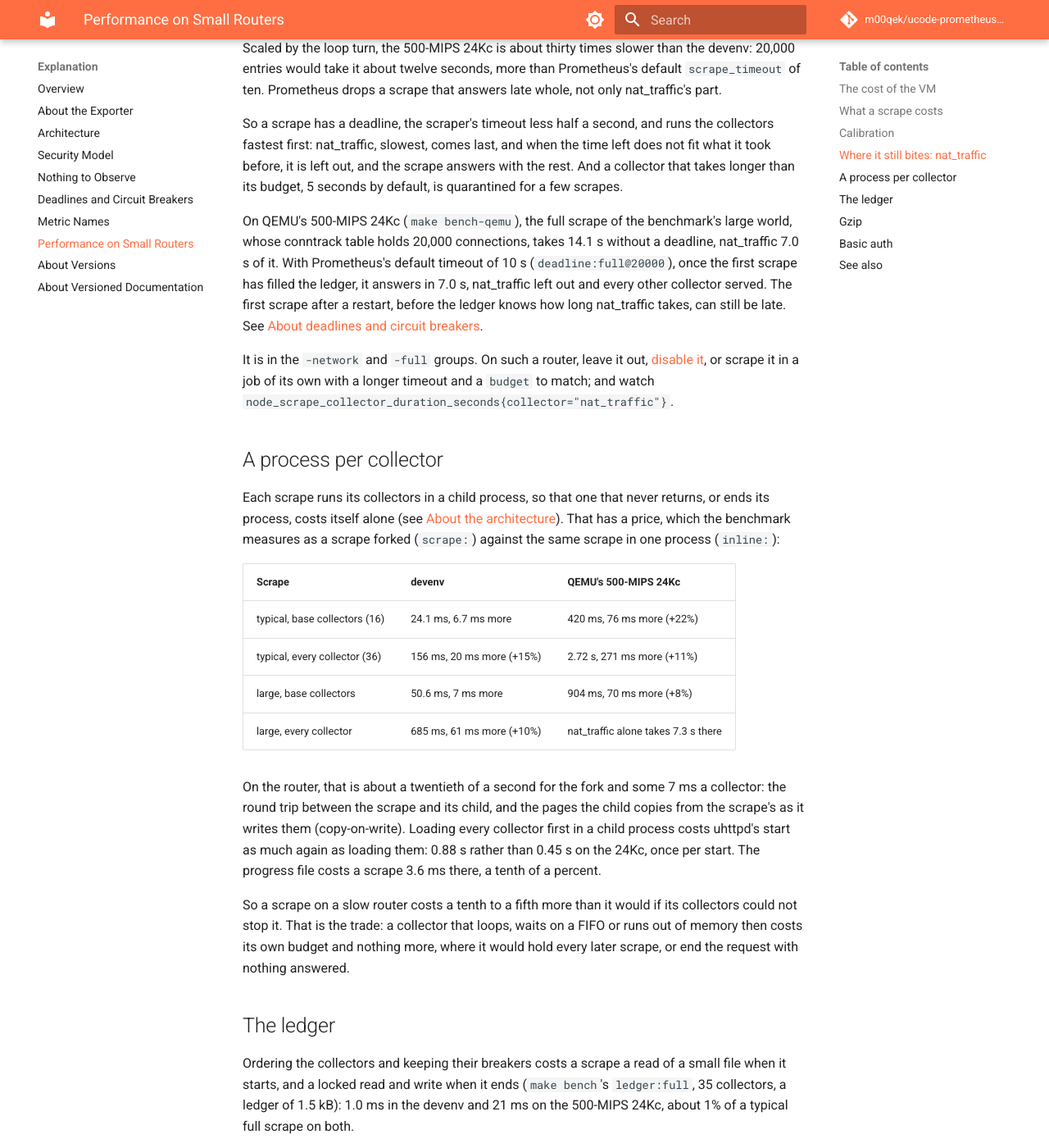
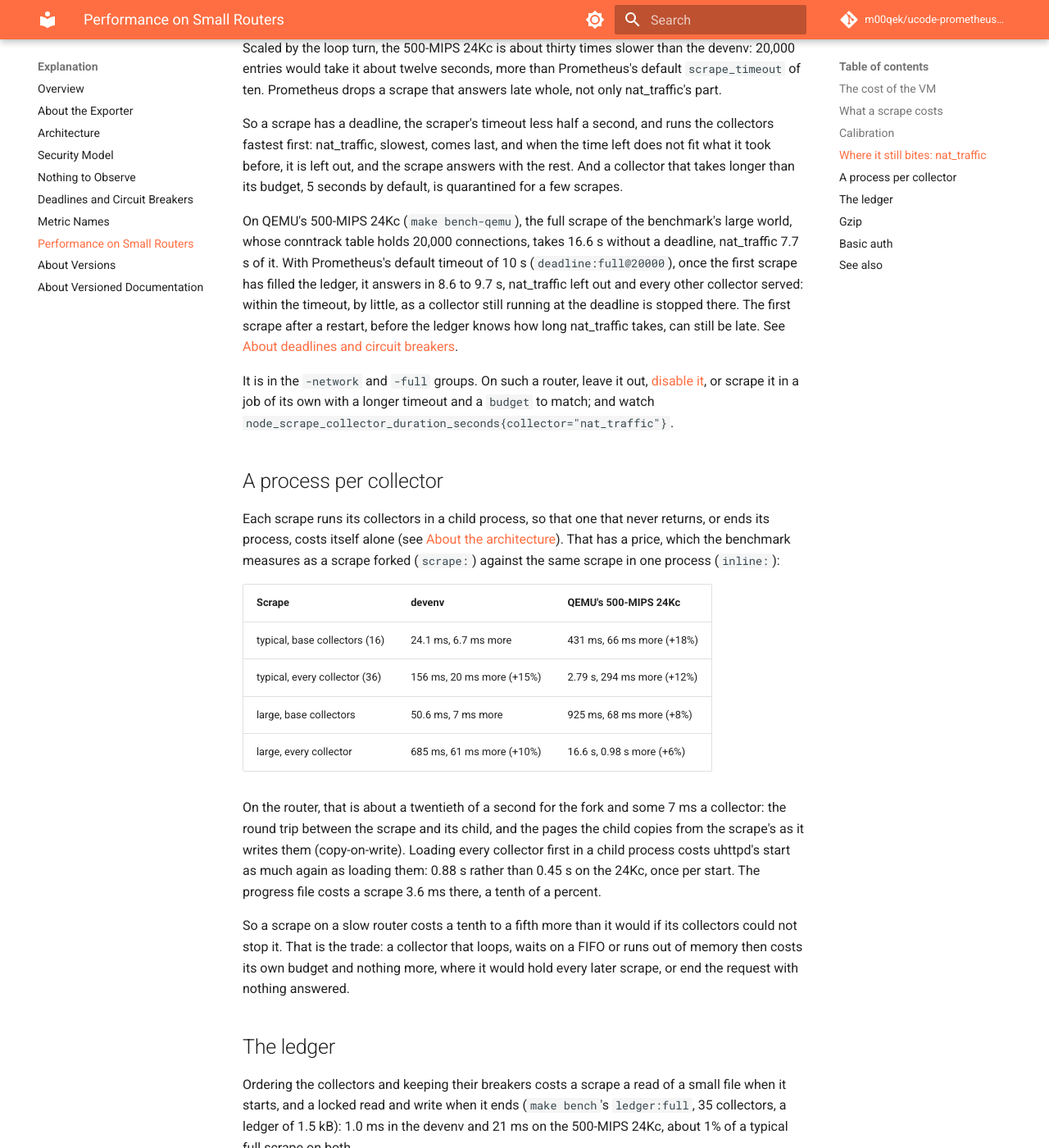
Before and after one commit to m00qek/ucode-prometheus-exporter, an MkDocs documentation site: the page built from docs/explanation/performance.md, in a window 1280 px wide and 1400 px high, scrolled down 1914 px. Shown: the whole window at 82% size. Built offline with MkDocs 1.6.1 and Material for MkDocs 9.7.7, drawn with Linux system fonts in a browser that asks for light colours; comment, search, counter and statistics services are not loaded.

Commit message:
Give the performance page the final QEMU numbers of a process per scrape

```diff
--- a/docs/explanation/performance.md
+++ b/docs/explanation/performance.md
@@ -38,7 +38,7 @@ Scaled by the loop turn, the 500-MIPS 24Kc is about thirty times slower than the
 
 So a scrape has a deadline, the scraper's timeout less half a second, and runs the collectors fastest first: nat_traffic, slowest, comes last, and when the time left does not fit what it took before, it is left out, and the scrape answers with the rest. And a collector that takes longer than its budget, 5 seconds by default, is quarantined for a few scrapes.
 
-On QEMU's 500-MIPS 24Kc (`make bench-qemu`), the full scrape of the benchmark's large world, whose conntrack table holds 20,000 connections, takes 14.1 s without a deadline, nat_traffic 7.0 s of it. With Prometheus's default timeout of 10 s (`deadline:full@20000`), once the first scrape has filled the ledger, it answers in 7.0 s, nat_traffic left out and every other collector served. The first scrape after a restart, before the ledger knows how long nat_traffic takes, can still be late. See [About deadlines and circuit breakers](deadlines-and-breakers.md).
+On QEMU's 500-MIPS 24Kc (`make bench-qemu`), the full scrape of the benchmark's large world, whose conntrack table holds 20,000 connections, takes 16.6 s without a deadline, nat_traffic 7.7 s of it. With Prometheus's default timeout of 10 s (`deadline:full@20000`), once the first scrape has filled the ledger, it answers in 8.6 to 9.7 s, nat_traffic left out and every other collector served: within the timeout, by little, as a collector still running at the deadline is stopped there. The first scrape after a restart, before the ledger knows how long nat_traffic takes, can still be late. See [About deadlines and circuit breakers](deadlines-and-breakers.md).
 
 It is in the `-network` and `-full` groups. On such a router, leave it out, [disable it](../how-to/choose-collectors.md#disable-a-collector), or scrape it in a job of its own with a longer timeout and a `budget` to match; and watch `node_scrape_collector_duration_seconds{collector="nat_traffic"}`.
 
@@ -48,10 +48,10 @@ Each scrape runs its collectors in a child process, so that one that never retur
 
 | Scrape | devenv | QEMU's 500-MIPS 24Kc |
 | :--- | :--- | :--- |
-| typical, base collectors (16) | 24.1 ms, 6.7 ms more | 420 ms, 76 ms more (+22%) |
-| typical, every collector (36) | 156 ms, 20 ms more (+15%) | 2.72 s, 271 ms more (+11%) |
-| large, base collectors | 50.6 ms, 7 ms more | 904 ms, 70 ms more (+8%) |
-| large, every collector | 685 ms, 61 ms more (+10%) | nat_traffic alone takes 7.3 s there |
+| typical, base collectors (16) | 24.1 ms, 6.7 ms more | 431 ms, 66 ms more (+18%) |
+| typical, every collector (36) | 156 ms, 20 ms more (+15%) | 2.79 s, 294 ms more (+12%) |
+| large, base collectors | 50.6 ms, 7 ms more | 925 ms, 68 ms more (+8%) |
+| large, every collector | 685 ms, 61 ms more (+10%) | 16.6 s, 0.98 s more (+6%) |
 
 On the router, that is about a twentieth of a second for the fork and some 7 ms a collector: the round trip between the scrape and its child, and the pages the child copies from the scrape's as it writes them (copy-on-write). Loading every collector first in a child process costs uhttpd's start as much again as loading them: 0.88 s rather than 0.45 s on the 24Kc, once per start. The progress file costs a scrape 3.6 ms there, a tenth of a percent.
 
```
Also changed, not shown: 1 other file.
